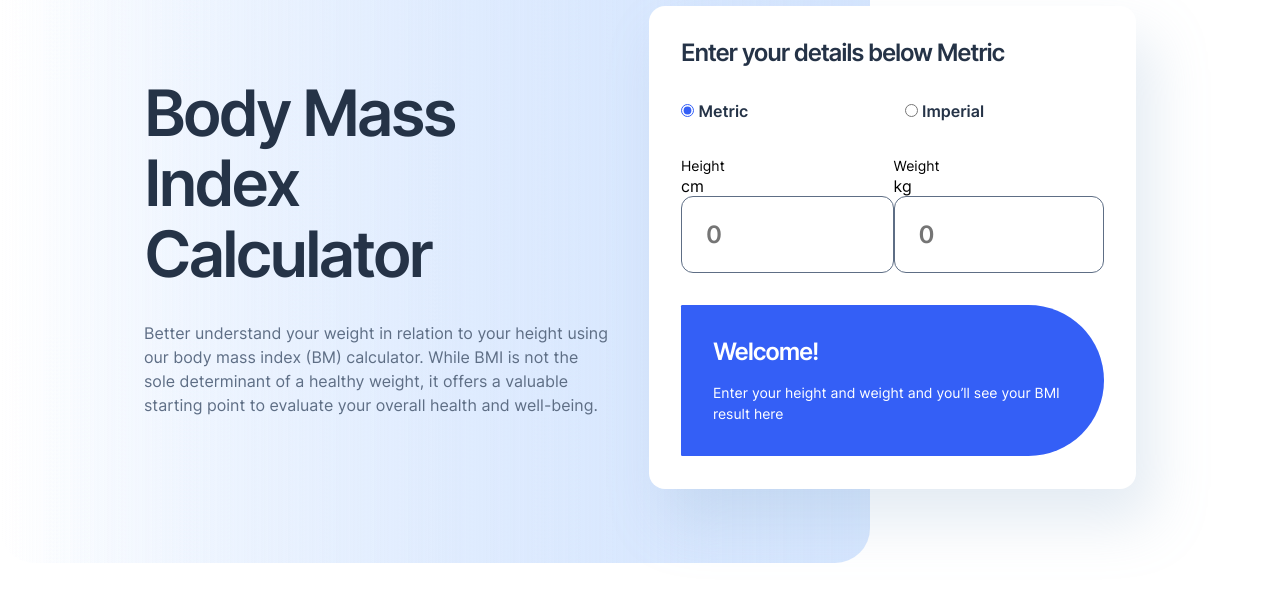
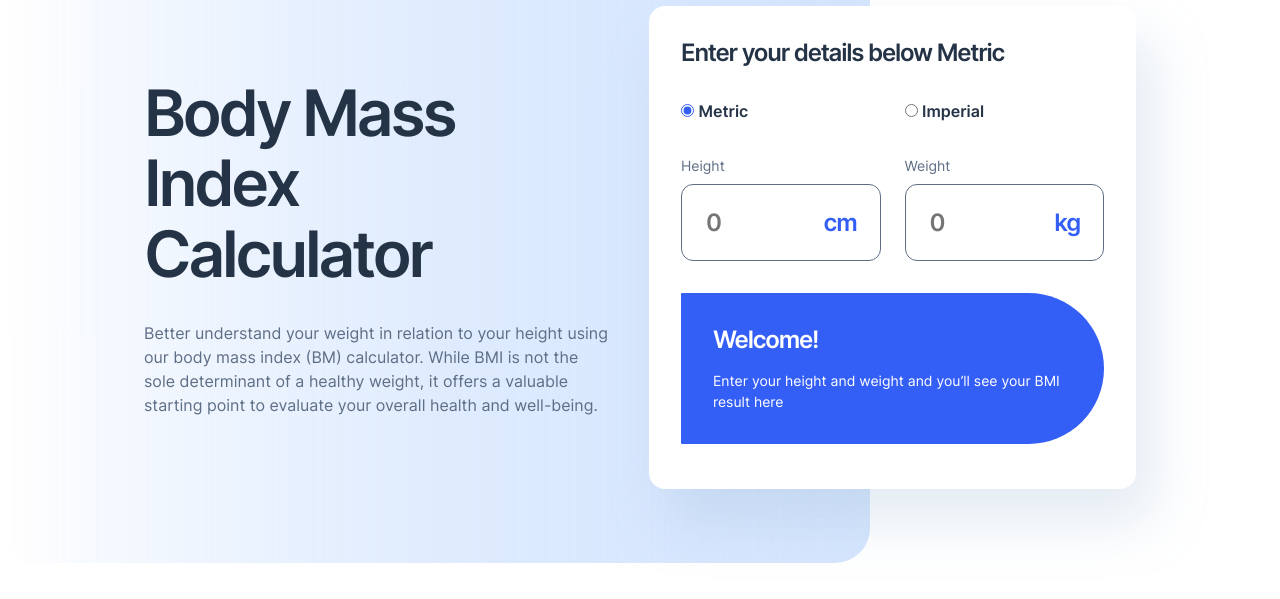
Before and after one commit to olaide-hok/bmi-calculator, a website: page index.html in a window 1280 px wide. Shown: the part 174-773 px from the top of the page. Drawn offline with Linux system fonts and the light colour scheme.

Commit message:
update input fields styles

```diff
--- a/code/styles/styles.scss
+++ b/code/styles/styles.scss
@@ -79,6 +79,10 @@
   -webkit-appearance: none;
 }
 
+label {
+  color: $grey-500;
+}
+
 main {
   &.container {
     max-width: 1440px;
@@ -154,29 +158,37 @@
               }
             }
 
-            .input-wrapper {
-              @include flex-col;
+            .input-unit_wrapper {
+              position: relative;
+
+              span {
+                @include text-preset-4-semiBold;
+                color: $blue-500;
+                position: absolute;
+                right: $spacing-300;
+                top: $spacing-300;
+              }
+            }
+
+            .metric_input-wrapper {
               flex-direction: column;
               row-gap: $spacing-200;
 
               div {
                 flex: 1;
                 row-gap: $spacing-100;
+              }
+            }
 
-                label {
-                  color: $grey-500;
-                }
+            .imperial_input-wrapper {
+              flex-direction: column;
+              row-gap: $spacing-200;
 
-                .input-unit_wrapper {
-                  position: relative;
-
-                  span {
-                    @include text-preset-4-semiBold;
-                    color: $blue-500;
-                    position: absolute;
-                    right: $spacing-300;
-                    top: $spacing-300;
-                  }
+              div {
+                row-gap: $spacing-100;
+                div {
+                  flex: 1;
+                  column-gap: $spacing-200;
                 }
               }
             }
@@ -355,8 +367,8 @@
             form {
               row-gap: $spacing-300;
 
-              .input-wrapper {
-                @include flex-row;
+              .metric_input-wrapper {
+                flex-direction: row;
                 column-gap: $spacing-300;
               }
             }
@@ -434,7 +446,6 @@
         padding: $spacing-1100 $spacing-1800;
         align-items: start;
         justify-content: center;
-        // margin-bottom: rem(51px);
 
         .info-cards {
           @include flex-row;
```
Also changed, not shown: code/styles/styles.css, 1 other file.
